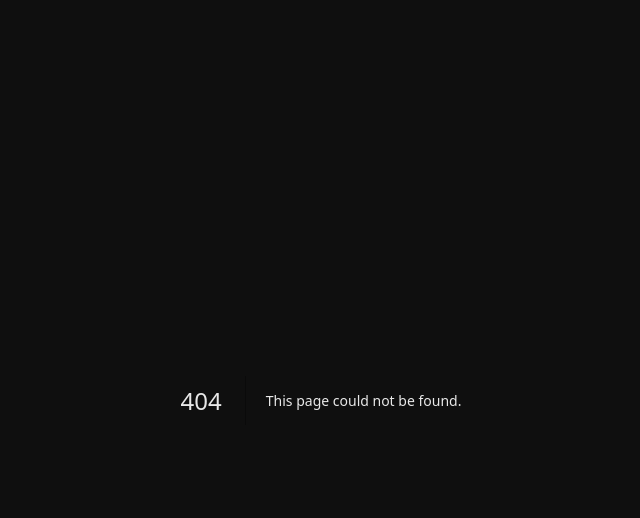
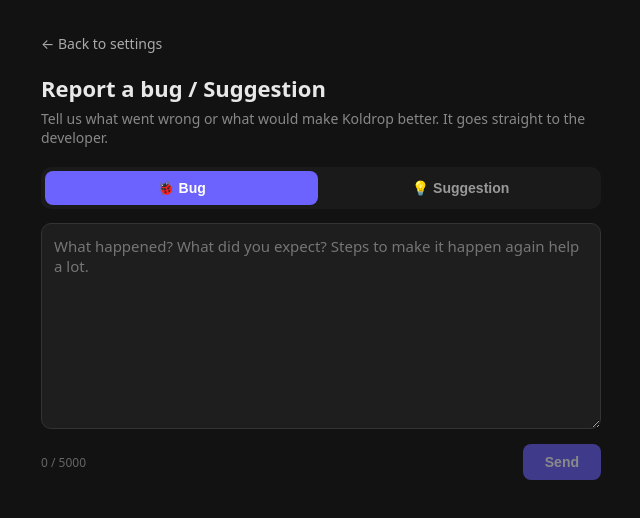
Before and after one commit to kaloianjeliazkov/Image-Drop, a Next.js app: page /feedback in a window 1280 px wide. Before the commit this address had no page. Shown: the top 518 px of the page, without its empty margins (319-959 px from the left). Built offline with nearby package versions, Linux system fonts and the light colour scheme.

Commit message:
Add Report a bug / Suggestion page in Settings (#16)
Claude-Session: https://claude.ai/code/session_01Azmy8L73p8L3639ybB3KYB

Co-authored-by: Claude Opus 5.5 <noreply@anthropic.com>

```diff
--- /dev/null
+++ b/app/api/feedback/route.js
@@ -0,0 +1,73 @@
+import { NextResponse } from 'next/server';
+import nodemailer from 'nodemailer';
+import { createClient, getUser } from '../../../lib/supabase/server';
+import { getAdmin } from '../../../lib/supabase/admin';
+
+export const dynamic = 'force-dynamic';
+
+const KINDS = { bug: 'Bug report', suggestion: 'Suggestion' };
+// Where reports go. Change with FEEDBACK_TO in Vercel → Environment Variables.
+const TO = () => process.env.FEEDBACK_TO || 'kaloianjeliazkov@gmail.com';
+
+// Sends the report by email. Uses Gmail SMTP when SMTP_USER + SMTP_PASS (an app password) are
+// set; otherwise FormSubmit (free relay, needs one confirmation click in the first email).
+async function sendEmail({ kind, message, from, page }) {
+  const subject = `Koldrop ${KINDS[kind].toLowerCase()} from ${from}`;
+  const text = `${KINDS[kind]} from ${from}\n\n${message}\n\n—\nSent from Koldrop ${page || ''}`.trim();
+
+  if (process.env.SMTP_USER && process.env.SMTP_PASS) {
+    const transport = nodemailer.createTransport({
+      host: process.env.SMTP_HOST || 'smtp.gmail.com',
+      port: Number(process.env.SMTP_PORT || 465),
+      secure: Number(process.env.SMTP_PORT || 465) === 465,
+      auth: { user: process.env.SMTP_USER, pass: process.env.SMTP_PASS },
+    });
+    await transport.sendMail({
+      from: `Koldrop <${process.env.SMTP_USER}>`,
+      to: TO(),
+      replyTo: from,
+      subject,
+      text,
+    });
+    return;
+  }
+
+  const res = await fetch(`https://formsubmit.co/ajax/${encodeURIComponent(TO())}`, {
+    method: 'POST',
+    headers: { 'Content-Type': 'application/json', Accept: 'application/json', Referer: 'https://koldrop.vercel.app/feedback' },
+    body: JSON.stringify({ _subject: subject, _template: 'box', _captcha: 'false', _replyto: from, type: KINDS[kind], from, message }),
+  });
+  const data = await res.json().catch(() => ({}));
+  if (!res.ok || String(data.success) === 'false') throw new Error(data.message || `Email relay failed (${res.status})`);
+}
+
+export async function POST(request) {
+  const supabase = createClient();
+  const user = await getUser(supabase);
+  if (!user) return NextResponse.json({ error: 'Please sign in again.' }, { status: 401 });
+
+  const body = await request.json().catch(() => ({}));
+  const kind = KINDS[body.kind] ? body.kind : 'bug';
+  const message = String(body.message || '').trim().slice(0, 5000);
+  if (!message) return NextResponse.json({ error: 'Please write something first.' }, { status: 400 });
+
+  // Keep a copy first, so a report is never lost even if the email fails.
+  // (Service role, because users may add feedback but not read it back.)
+  const admin = getAdmin();
+  const { data: row } = await admin
+    .from('feedback')
+    .insert({ user_id: user.id, email: user.email, kind, message })
+    .select('id')
+    .maybeSingle();
+
+  try {
+    await sendEmail({ kind, message, from: user.email, page: body.page });
+    if (row?.id) {
+      await admin.from('feedback').update({ emailed: true }).eq('id', row.id);
+    }
+  } catch (e) {
+    console.error('[feedback] Email failed:', e.message);
+    if (!row) return NextResponse.json({ error: 'Could not send right now. Please try again later.' }, { status: 502 });
+  }
+  return NextResponse.json({ ok: true });
+}
--- /dev/null
+++ b/app/feedback/page.js
@@ -0,0 +1,129 @@
+'use client';
+
+import { useState } from 'react';
+
+const MAX = 5000;
+
+export default function FeedbackPage() {
+  const [kind, setKind] = useState('bug');
+  const [message, setMessage] = useState('');
+  const [status, setStatus] = useState('idle'); // idle | sending | sent | error
+  const [error, setError] = useState('');
+
+  const send = async (e) => {
+    e.preventDefault();
+    if (!message.trim() || status === 'sending') return;
+    setStatus('sending');
+    setError('');
+    try {
+      const res = await fetch('/api/feedback', {
+        method: 'POST',
+        headers: { 'Content-Type': 'application/json' },
+        body: JSON.stringify({ kind, message, page: navigator.userAgent }),
+      });
+      const data = await res.json().catch(() => ({}));
+      if (!res.ok) throw new Error(data.error || 'Could not send. Please try again.');
+      setStatus('sent');
+      setMessage('');
+    } catch (err) {
+      setError(err.message);
+      setStatus('error');
+    }
+  };
+
+  const pill = (id, label) => (
+    <button
+      type="button"
+      onClick={() => setKind(id)}
+      style={{
+        flex: 1, padding: '9px', borderRadius: '8px', border: 'none', cursor: 'pointer',
+        fontSize: '14px', fontWeight: 600,
+        background: kind === id ? '#6c63ff' : 'transparent',
+        color: kind === id ? '#fff' : '#999',
+      }}
+    >
+      {label}
+    </button>
+  );
+
+  return (
+    <div
+      style={{
+        minHeight: '100vh', background: '#121212', color: '#e8e8e8',
+        fontFamily: 'system-ui, -apple-system, Segoe UI, Roboto, sans-serif',
+        padding: '32px 16px', boxSizing: 'border-box',
+      }}
+    >
+      <main style={{ maxWidth: '560px', margin: '0 auto' }}>
+        <a
+          href="/?settings"
+          style={{ display: 'inline-flex', alignItems: 'center', gap: '6px', color: '#aaa', textDecoration: 'none', fontSize: '14px', marginBottom: '20px' }}
+        >
+          ← Back to settings
+        </a>
+
+        <h1 style={{ fontSize: '22px', margin: '0 0 6px' }}>Report a bug / Suggestion</h1>
+        <p style={{ color: '#888', margin: '0 0 20px', fontSize: '14px' }}>
+          Tell us what went wrong or what would make Koldrop better. It goes straight to the developer.
+        </p>
+
+        {status === 'sent' ? (
+          <div style={{ background: '#1e1e1e', border: '1px solid #333', borderRadius: '12px', padding: '24px', textAlign: 'center' }}>
+            <div style={{ fontSize: '32px', marginBottom: '8px' }}>✅</div>
+            <strong>Thanks — sent!</strong>
+            <p style={{ color: '#999', fontSize: '14px', margin: '8px 0 18px' }}>We may reply to your account email.</p>
+            <div style={{ display: 'flex', gap: '10px', justifyContent: 'center' }}>
+              <button
+                onClick={() => setStatus('idle')}
+                style={{ padding: '10px 16px', borderRadius: '8px', border: '1px solid #444', background: 'transparent', color: '#ddd', cursor: 'pointer' }}
+              >
+                Send another
+              </button>
+              <a href="/?settings" style={{ padding: '10px 16px', borderRadius: '8px', background: '#6c63ff', color: '#fff', textDecoration: 'none' }}>
+                Back to settings
+              </a>
+            </div>
+          </div>
+        ) : (
+          <form onSubmit={send}>
+            <div style={{ display: 'flex', gap: '6px', marginBottom: '14px', background: '#1a1a1a', padding: '4px', borderRadius: '10px' }}>
+              {pill('bug', '🐞 Bug')}
+              {pill('suggestion', '💡 Suggestion')}
+            </div>
+            <textarea
+              value={message}
+              onChange={(e) => setMessage(e.target.value.slice(0, MAX))}
+              placeholder={kind === 'bug'
+                ? 'What happened? What did you expect? Steps to make it happen again help a lot.'
+                : 'What would you like Koldrop to do?'}
+              rows={9}
+              autoFocus
+              style={{
+                width: '100%', boxSizing: 'border-box', background: '#1e1e1e', color: '#e8e8e8',
+                border: '1px solid #333', borderRadius: '10px', padding: '12px', fontSize: '15px',
+                fontFamily: 'inherit', resize: 'vertical', outline: 'none',
+              }}
+            />
+            <div style={{ display: 'flex', justifyContent: 'space-between', alignItems: 'center', marginTop: '10px', gap: '12px' }}>
+              <span style={{ fontSize: '12px', color: status === 'error' ? '#e84057' : '#666' }}>
+                {status === 'error' ? error : `${message.length} / ${MAX}`}
+              </span>
+              <button
+                type="submit"
+                disabled={!message.trim() || status === 'sending'}
+                style={{
+                  padding: '10px 22px', borderRadius: '8px', border: 'none', fontWeight: 600, fontSize: '14px',
+                  background: '#6c63ff', color: '#fff',
+                  cursor: !message.trim() || status === 'sending' ? 'default' : 'pointer',
+                  opacity: !message.trim() || status === 'sending' ? 0.5 : 1,
+                }}
+              >
+                {status === 'sending' ? 'Sending…' : 'Send'}
+              </button>
+            </div>
+          </form>
+        )}
+      </main>
+    </div>
+  );
+}
--- a/package.json
+++ b/package.json
@@ -15,6 +15,7 @@
     "file-saver": "^2.0.5",
     "jszip": "^3.10.2",
     "next": "^14.2.23",
+    "nodemailer": "^6.10.1",
     "react": "^18.3.1",
     "react-dom": "^18.3.1"
   },
```
Also changed, not shown: app/page.js (+17 -0 lines), 2 other files (tests, documents, lock files or other folders).
